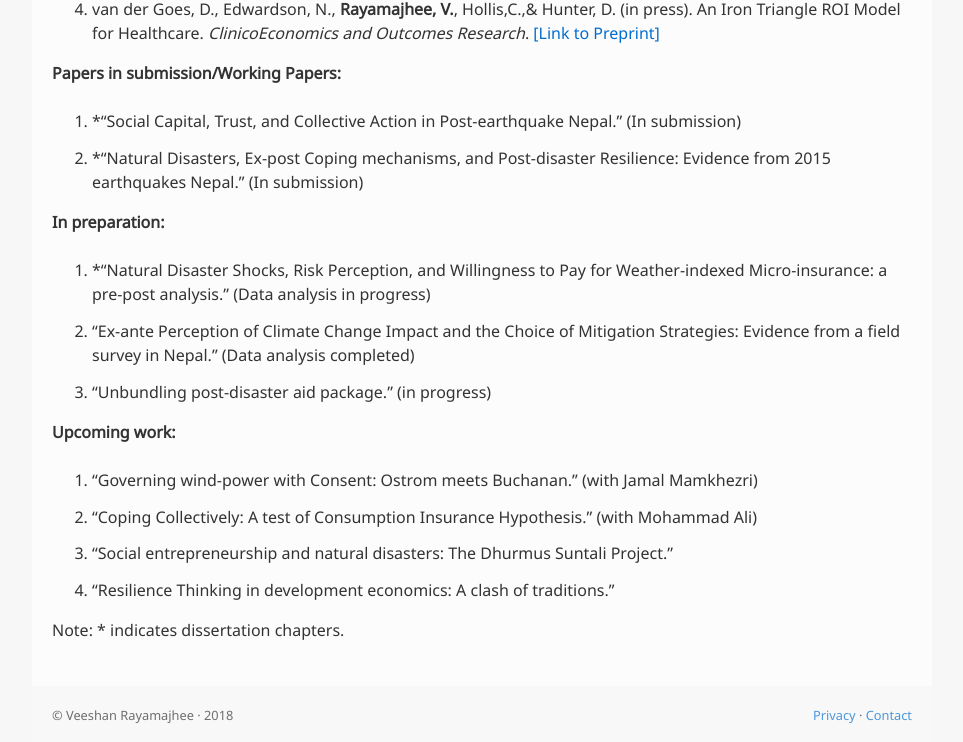
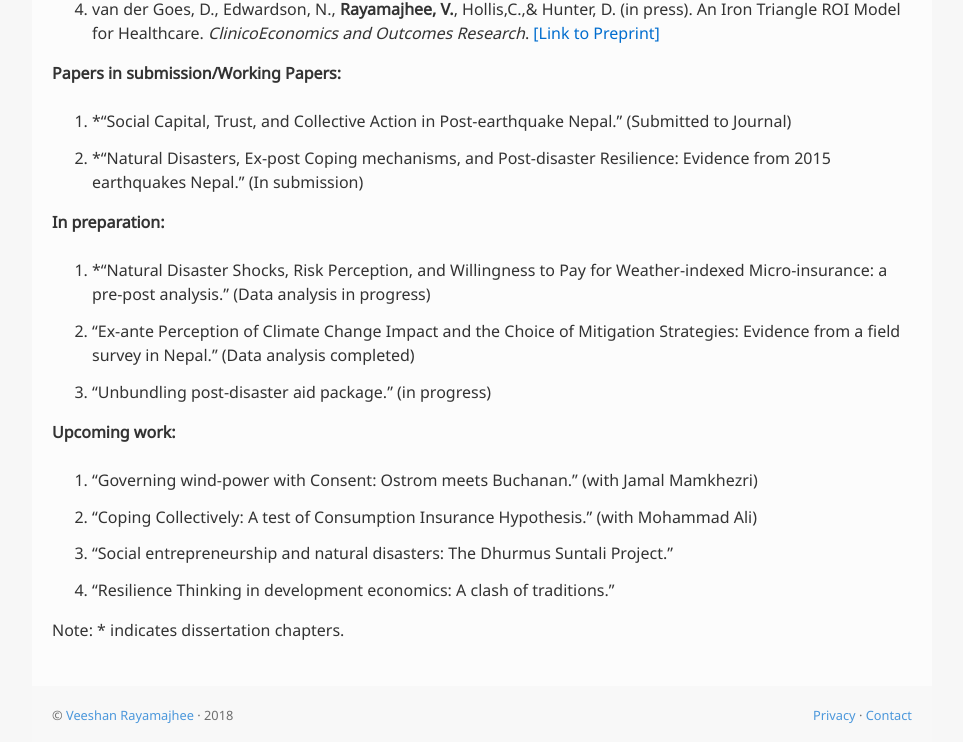
Before and after one commit to veeshanr/veeshanr.github.io, a Jekyll site: the page built from pages/research.md, in a window 1280 px wide. Shown: the part 546-1288 px from the top of the page, without its empty margins (158-1121 px from the left). Built offline with Jekyll 4.4.1, drawn with Linux system fonts in a browser that asks for light colours.

Commit message:
Basic edits from veeshanr, Confusion for a few hours due to Github Outage, Links added to footer, teaching, and minor edits

```diff
--- a/_config.yml
+++ b/_config.yml
@@ -2,7 +2,7 @@ title: Veeshan Rayamajhee
 email: veeshan@rayamajhee.com
 description: >
     Veeshan Rayamajhee's personal website.
-url: "http://veeshan.rayamajhee.com"
+url: "https://veeshan.rayamajhee.com"
 username: vrayamajhee
 google_analytics: UA-40525098-1
 
--- a/_includes/footer.html
+++ b/_includes/footer.html
@@ -1,3 +1,3 @@
 <footer>
-    <p>&copy; Veeshan Rayamajhee · 2018<span><a href="/privacy">Privacy</a> · <a href="mailto:{{site.email}}"</a>Contact</a></span></p>
+    <p>&copy; <a href="{{site.url}}">Veeshan Rayamajhee</a> · 2018<span><a href="{{ site.url }}/privacy">Privacy</a> · <a href="mailto:{{site.email}}"</a>Contact</a></span></p>
 </footer>
--- a/_includes/head.html
+++ b/_includes/head.html
@@ -7,7 +7,7 @@
     <meta name="description" content="{{ site.description }}">
     <title>{% if page.title %}{{ page.title }} | {% endif %}{{ site.title }}</title>
     <script src="/js/main.js"></script>
-    <link rel="stylesheet" href="/css/main.css">
+    <link rel="stylesheet" href="{{ site.url }}/css/main.css">
     <link rel="canonical" href="{{ page.url | replace:'index.html','' | prepend: site.url }}">
-    <link rel="icon" type="image/png" href="/img/icon.png">
+    <link rel="icon" type="image/png" href="{{ site.url }}/img/icon.png">
 </head>
--- a/pages/research.md
+++ b/pages/research.md
@@ -19,7 +19,7 @@ Although formally trained as an environmental and development economist, my rese
 
 **Papers in submission/Working Papers:**
 
-1. *“Social Capital, Trust, and Collective Action in Post-earthquake Nepal.” (In submission)
+1. *“Social Capital, Trust, and Collective Action in Post-earthquake Nepal.” (Submitted to Journal)
 2. *“Natural Disasters, Ex-post Coping mechanisms, and Post-disaster Resilience: Evidence from 2015 earthquakes Nepal.” (In submission)
 
 **In preparation:**
@@ -39,5 +39,5 @@ Although formally trained as an environmental and development economist, my rese
 Note: * indicates dissertation chapters.
 
 [1]: https://doi.org/10.1016/j.renene.2018.06.009
-[2]: files/Paper3.pdf
-[3]: files/Paper4.pdf
+[2]: /files/Paper3.pdf
+[3]: /files/Paper4.pdf
```
Also changed, not shown: pages/about.md (+1 -1 lines), pages/teaching.md (+2 -2 lines).
